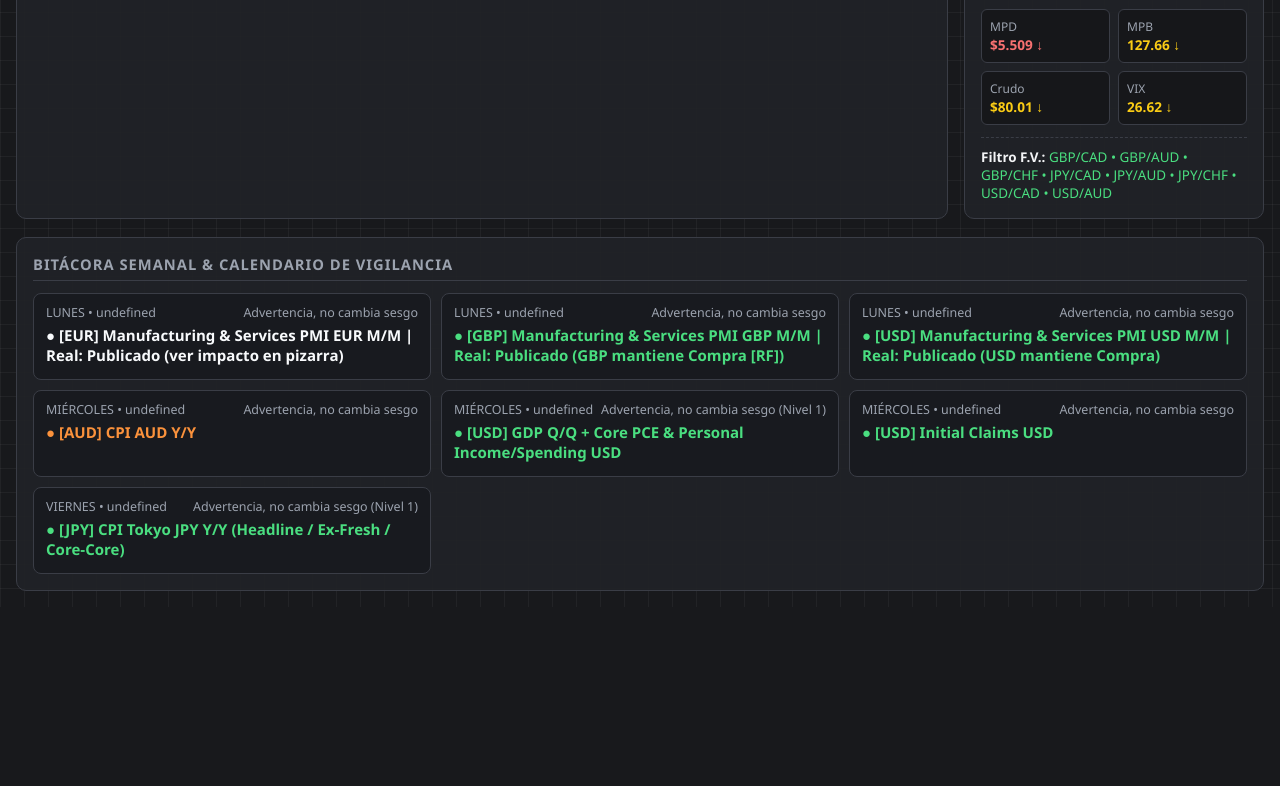
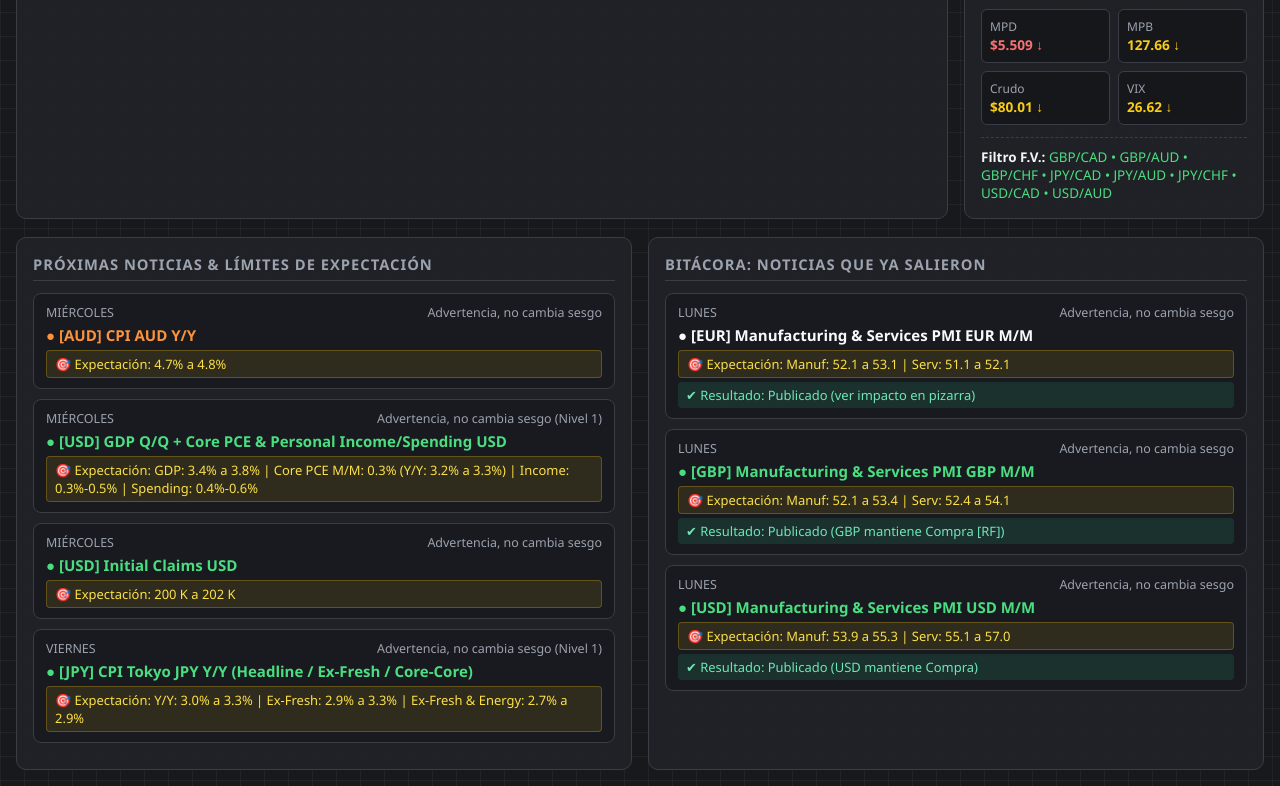
Before and after one commit to angelloalva/macro-fx, a plain HTML site: page index.html in a window 1280 px wide. Shown: the part 516-1302 px from the top of the page. Before the commit the page ends 1123 px from the top, so only its background shows below. Drawn offline with Linux system fonts and the light colour scheme.

Commit message:
Update title and restructure bitácora section

```diff
--- a/index.html
+++ b/index.html
@@ -3,7 +3,7 @@
 <head>
   <meta charset="UTF-8" />
   <meta name="viewport" content="width=device-width, initial-scale=1.0" />
-  <title>Macro FX — Pizarra Semanal</title>
+  <title>Macro FX — Pizarra & Bitácora</title>
   <style>
     :root {
       --bg: #18191c; --grid: rgba(255,255,255,0.045); --panel: #202227; --border: #3a3d46;
@@ -25,10 +25,11 @@
     .btn { background: #2d313c; color: #fff; border: 1px solid #4b5162; padding: 8px 14px; border-radius: 6px; cursor: pointer; font-weight: 600; font-size: 0.85rem; }
     .btn-primary { background: #2563eb; border-color: #3b82f6; }
     .board { display: grid; grid-template-columns: 1fr 300px; gap: 16px; margin-bottom: 18px; }
-    @media (max-width: 820px) { .board { grid-template-columns: 1fr; } }
+    .bitacora-split { display: grid; grid-template-columns: 1fr 1fr; gap: 16px; }
+    @media (max-width: 850px) { .board, .bitacora-split { grid-template-columns: 1fr; } }
     .card { background: rgba(32, 34, 39, 0.94); border: 1.5px solid var(--border); border-radius: 10px; padding: 16px; }
     .sec-title { font-size: 0.92rem; text-transform: uppercase; letter-spacing: 1px; color: var(--muted); margin: 0 0 12px 0; border-bottom: 1px solid var(--border); padding-bottom: 6px; }
-    .scale-bar { display: flex; align-items: center; gap: 6px; margin-bottom: 14px; font-size: 0.8rem; color: var(--muted); }
+    .scale-bar { display: flex; align-items: center; gap: 6px; font-size: 0.8rem; color: var(--muted); }
     .dot { width: 13px; height: 13px; border-radius: 50%; display: inline-block; }
     .pizarra-row { padding: 10px 12px; border-bottom: 1px dashed rgba(255,255,255,0.08); font-size: 1.15rem; font-weight: 700; }
     .pizarra-sub { font-size: 0.84rem; font-weight: 400; color: #cbd5e1; margin-top: 3px; }
@@ -39,11 +40,11 @@
     .vol-grid { display: grid; grid-template-columns: 1fr 1fr; gap: 8px; margin-top: 10px; }
     .vol-box { background: #16171a; border: 1px solid var(--border); padding: 8px; border-radius: 6px; font-size: 0.85rem; }
     .fv-box { margin-top: 12px; padding-top: 10px; border-top: 1px dashed var(--border); font-size: 0.84rem; }
-    .bitacora-grid { display: grid; grid-template-columns: repeat(auto-fill, minmax(300px, 1fr)); gap: 10px; }
-    .event-item { border: 1px solid var(--border); border-radius: 8px; padding: 10px 12px; background: #181a1f; }
+    .event-item { border: 1px solid var(--border); border-radius: 8px; padding: 10px 12px; background: #181a1f; margin-bottom: 10px; }
     .event-top { display: flex; justify-content: space-between; font-size: 0.78rem; color: var(--muted); margin-bottom: 4px; }
-    .event-main { font-weight: 700; font-size: 0.94rem; margin-bottom: 4px; }
-    .event-profe { font-size: 0.8rem; color: #93c5fd; background: rgba(59,130,246,0.12); padding: 3px 7px; border-radius: 4px; display: inline-block; }
+    .event-main { font-weight: 700; font-size: 0.94rem; margin-bottom: 5px; }
+    .rango-pill { font-size: 0.81rem; color: #fde047; background: rgba(250,204,21,0.1); border: 1px solid rgba(250,204,21,0.25); padding: 4px 8px; border-radius: 4px; display: block; margin-top: 4px; }
+    .real-pill { font-size: 0.81rem; color: #6ee7b7; background: rgba(52,211,153,0.12); padding: 4px 8px; border-radius: 4px; display: block; margin-top: 4px; }
     .c-verde { color: var(--verde); } .bg-verde { background: var(--verde); }
     .c-amarillo { color: var(--amarillo); } .bg-amarillo { background: var(--amarillo); }
     .c-blanco { color: var(--blanco); } .bg-blanco { background: var(--blanco); }
@@ -71,11 +72,11 @@
     </div>
   </div>
 
-  <!-- PIZARRA PRINCIPAL -->
+  <!-- PIZARRA SUPERIOR -->
   <div class="board">
     <div class="card">
       <div style="display:flex; justify-content:space-between; align-items:center; flex-wrap:wrap;">
-        <h3 class="sec-title" style="border:none; margin:0;">Riesgos de Volatilidad (Datos del Día / Pizarra)</h3>
+        <h3 class="sec-title" style="border:none; margin:0;">Riesgos de Volatilidad (Pizarra del Día)</h3>
         <div class="scale-bar">
           <span>-</span>
           <span class="dot bg-rojo"></span><span class="dot bg-naranja"></span><span class="dot bg-blanco"></span><span class="dot bg-amarillo"></span><span class="dot bg-verde"></span>
@@ -98,18 +99,24 @@
     </div>
   </div>
 
-  <!-- BITÁCORA INFERIOR -->
-  <div class="card">
-    <h3 class="sec-title">Bitácora Semanal & Calendario de Vigilancia</h3>
-    <div class="bitacora-grid" id="listaEventos"></div>
+  <!-- BITÁCORA INFERIOR DIVIDIDA -->
+  <div class="bitacora-split">
+    <div class="card">
+      <h3 class="sec-title">Próximas Noticias & Límites de Expectación</h3>
+      <div id="listaProximas"></div>
+    </div>
+    <div class="card">
+      <h3 class="sec-title">Bitácora: Noticias Que Ya Salieron</h3>
+      <div id="listaPublicadas"></div>
+    </div>
   </div>
 
   <!-- MODAL -->
   <div class="modal-bg" id="modalProfe">
     <div class="modal">
       <h3 style="margin-top:0;">Enviar Apunte o Capturas del Profesor</h3>
-      <p style="font-size:0.82rem; color:var(--muted);">Pega el mensaje y presiona <strong>Ctrl+V</strong> varias veces para adjuntar todas las capturas de pizarra o datos.</p>
-      <textarea id="inputTexto" rows="3" placeholder="Pega aquí lo que dijo el profesor..."></textarea>
+      <p style="font-size:0.82rem; color:var(--muted);">Pega el mensaje y presiona <strong>Ctrl+V</strong> varias veces para adjuntar pizarra, límites de expectación o resultados.</p>
+      <textarea id="inputTexto" rows="3" placeholder="Pega aquí el comentario del profesor (o déjalo vacío si solo subes imágenes)..."></textarea>
       <div class="dropzone" onclick="document.getElementById('fileInput').click()">
         Clic para subir imágenes o pega capturas aquí (Ctrl+V varias veces)
         <input type="file" id="fileInput" accept="image/*" multiple style="display:none" onchange="procesarArchivos(this.files)" />
@@ -138,6 +145,17 @@
       } catch (e) {
         document.getElementById("ultimaAct").innerText = "Error leyendo state.json.";
       }
+    }
+
+    function renderEventoCard(ev) {
+      const rango = ev.rango_expectacion || ev.vigilancia_profe || "";
+      return `
+        <div class="event-item">
+          <div class="event-top"><span>${ev.dia}</span><span>${ev.nota || ""}</span></div>
+          <div class="event-main c-${ev.color}">● [${ev.divisa}] ${ev.titulo}</div>
+          ${rango ? `<span class="rango-pill">🎯 Expectación: ${rango}</span>` : ""}
+          ${ev.resultado ? `<span class="real-pill">✔ Resultado: ${ev.resultado}</span>` : ""}
+        </div>`;
     }
 
     function renderTablero(data) {
@@ -182,17 +200,22 @@
       fuertes.forEach(f => debiles.forEach(d => pares.push(`${f}/${d}`)));
       document.getElementById("panelFV").innerHTML = `<strong>Filtro F.V.:</strong> <span style="color:var(--verde);">${pares.slice(0, 8).join(" • ") || "Neutral"}</span>`;
 
-      const evCont = document.getElementById("listaEventos");
-      evCont.innerHTML = "";
+      const proxCont = document.getElementById("listaProximas");
+      const pubCont = document.getElementById("listaPublicadas");
+      proxCont.innerHTML = "";
+      pubCont.innerHTML = "";
+
       (data.eventos || []).forEach(ev => {
-        const resTxt = ev.resultado !== null ? ` | <strong>Real: ${ev.resultado}</strong>` : "";
-        evCont.innerHTML += `
-          <div class="event-item">
-            <div class="event-top"><span>${ev.dia} • ${ev.hora}</span><span>${ev.nota}</span></div>
-            <div class="event-main c-${ev.color}">● [${ev.divisa}] ${ev.titulo} ${resTxt}</div>
-            ${ev.vigilancia_profe ? `<div class="event-profe">👁 ${ev.vigilancia_profe}</div>` : ""}
-          </div>`;
+        const yaSalio = ev.estado === "publicada" || (ev.resultado !== null && ev.resultado !== undefined && ev.resultado !== "");
+        if (yaSalio) {
+          pubCont.innerHTML += renderEventoCard(ev);
+        } else {
+          proxCont.innerHTML += renderEventoCard(ev);
+        }
       });
+
+      if (!proxCont.innerHTML) proxCont.innerHTML = `<div style="color:var(--muted); font-size:0.85rem;">Sin próximas noticias pendientes.</div>`;
+      if (!pubCont.innerHTML) pubCont.innerHTML = `<div style="color:var(--muted); font-size:0.85rem;">Aún no se registran noticias publicadas.</div>`;
     }
 
     function abrirModal() {
```
